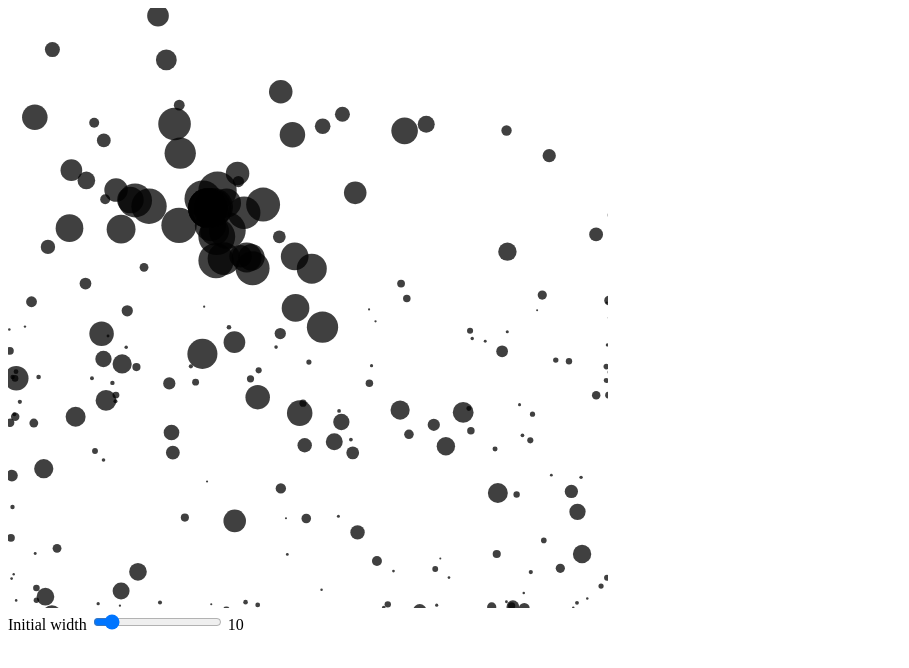
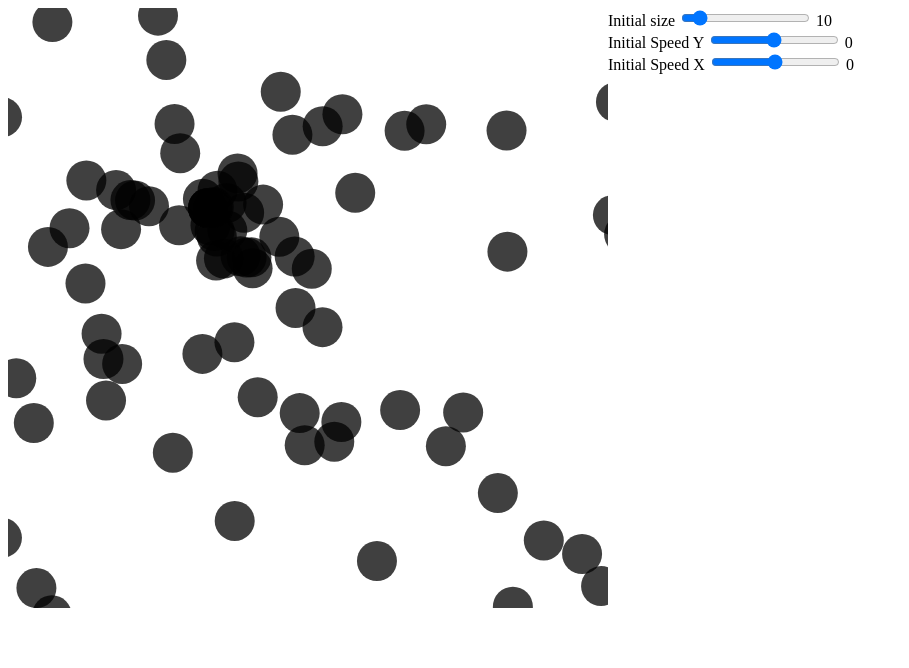
Before and after one commit to ktzar/canvas-sparkles, a plain HTML site: page index.html in a window 1280 px wide. Shown: the whole page, without its empty margins (0-909 px from the left). Drawn offline with nearby package versions, Linux system fonts and the light colour scheme.

Commit message:
More controls

```diff
--- a/index.html
+++ b/index.html
@@ -24,13 +24,28 @@
             initialiseControls();
         });
     </script>
+    <style type="text/css" media="screen">
+        #myCanvas{
+            float:left;
+        }
+    </style>
 </head>
 <body>
     <canvas id="myCanvas" width="600" height="600"></canvas>
     <div class="control-panel">
         <div class="value">
-            <label>Initial width</label>
-            <input type="range" step="1" value="10" min="5" max="55" id="initW"/>
+            <label>Initial size</label>
+            <input type="range" step="1" value="10" min="5" max="55" id="initSize"/>
+            <output></output><br/>
+        </div>
+        <div class="value">
+            <label>Initial Speed Y</label>
+            <input type="range" step="1" value="0" min="-40" max="40" id="initSpeedY"/>
+            <output></output><br/>
+        </div>
+        <div class="value">
+            <label>Initial Speed X</label>
+            <input type="range" step="1" value="0" min="-40" max="40" id="initSpeedX"/>
             <output></output><br/>
         </div>
     </div>
--- a/script.js
+++ b/script.js
@@ -28,11 +28,10 @@ var Animation = function (new_config) {
     var _this   = this;
 
     //generator settings
-    var config = {
+    this.config = {
         x:          200,
         y:          200,
-        initW:      20,
-        initH:      20,
+        initSize:   20,
         decay:      5,
         initSpeedY: [-20, 20],  //Max initial speed range in Y axis
         initSpeedX: [-20, 20],  //Max initial speed range in X axis
@@ -49,11 +48,11 @@ var Animation = function (new_config) {
     this.setConfig = function (new_config) {
         console.log(new_config);
         for ( item in new_config ) {
-            if ( typeof config[item] != "undefined" ) {
-                config[item] = new_config[item];
+            if ( typeof _this.config[item] != "undefined" ) {
+                _this.config[item] = new_config[item];
             }
         }
-        console.log(config);
+        console.log(_this.config);
     };
 
 
@@ -63,9 +62,8 @@ var Animation = function (new_config) {
 
     //Generate particles from the current cursor position
     canvas.addEventListener('mousemove', function(e) {
-        console.log(' create ', config.initW, config.initH);
-        config.x = e.clientX - config.initW;
-        config.y = e.clientY - config.initH;
+        _this.config.x = e.offsetX - _this.config.initSize;
+        _this.config.y = e.offsetY - _this.config.initSize;
     });
 
 
@@ -90,7 +88,7 @@ var Animation = function (new_config) {
             c.shadowColor   = 'red';
 
             c.beginPath();
-            c.arc(s.x, s.y, s.h, 0, Math.PI*2, true);
+            c.arc(s.x, s.y, s.s, 0, Math.PI*2, true);
             c.closePath();
             c.fill();
 
@@ -98,20 +96,20 @@ var Animation = function (new_config) {
             s.x += s.xSpeed;
             s.y += s.ySpeed;
             //Shrink
-            s.h *= config.shrinkRate;
-            s.w *= config.shrinkRate;
+            s.h *= _this.config.shrinkRate;
+            s.w *= _this.config.shrinkRate;
             //Gravity
-            s.ySpeed += config.gravity;
+            s.ySpeed += _this.config.gravity;
             s.age ++;
             //Bounce
-            if ( config.bounceX ) {
+            if ( _this.config.bounceX ) {
                 if ( s.x + s.w > width  || s.x - s.w < 0 ) {
-                    s.xSpeed *= -config.wallAbsorb;
+                    s.xSpeed *= -_this.config.wallAbsorb;
                 }
             }
-            if ( config.bounceY ) {
+            if ( _this.config.bounceY ) {
                 if ( s.y + s.h > height  || s.y - s.h < 0 ) {
-                    s.ySpeed *= -config.wallAbsorb;
+                    s.ySpeed *= -_this.config.wallAbsorb;
                 }
             }
             //garbage collect
@@ -125,24 +123,23 @@ var Animation = function (new_config) {
 
     //Create a new Particle
     function addParticle() {
-        for ( i = 0 ; i < config.genPerStep ; i ++ ) {
+        for ( i = 0 ; i < _this.config.genPerStep ; i ++ ) {
             var particle = {
-                x       : config.x,
-                y       : config.y,
-                h       : config.initH,
-                w       : config.initW,
-                xSpeed  : randomBetween(config.initSpeedX[0],config.initSpeedX[1]),
-                ySpeed  : randomBetween(config.initSpeedY[0],config.initSpeedY[1]),
+                x       : _this.config.x,
+                y       : _this.config.y,
+                s       : _this.config.initSize,
+                xSpeed  : randomBetween(_this.config.initSpeedX[0],_this.config.initSpeedX[1]),
+                ySpeed  : randomBetween(_this.config.initSpeedY[0],_this.config.initSpeedY[1]),
                 age     : 0
             };
             particles.push(particle);
         }
-        config.steps --;
-        if ( config.steps == 0 ) {
+        _this.config.steps --;
+        if ( _this.config.steps == 0 ) {
             clearInterval(_this.interval);
         }
     }
 
     setInterval(frame, 30);
-    _this.interval = setInterval(addParticle, config.genRate);
+    _this.interval = setInterval(addParticle, _this.config.genRate);
 };
```
